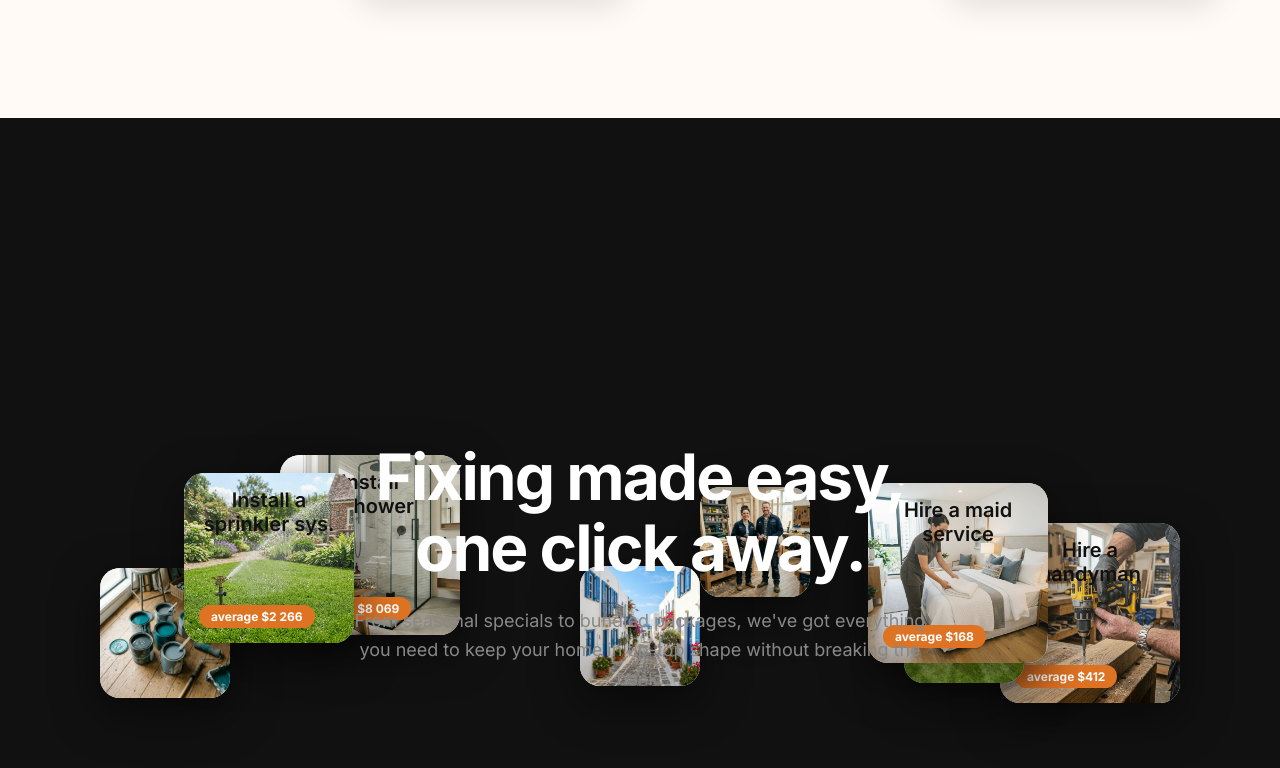
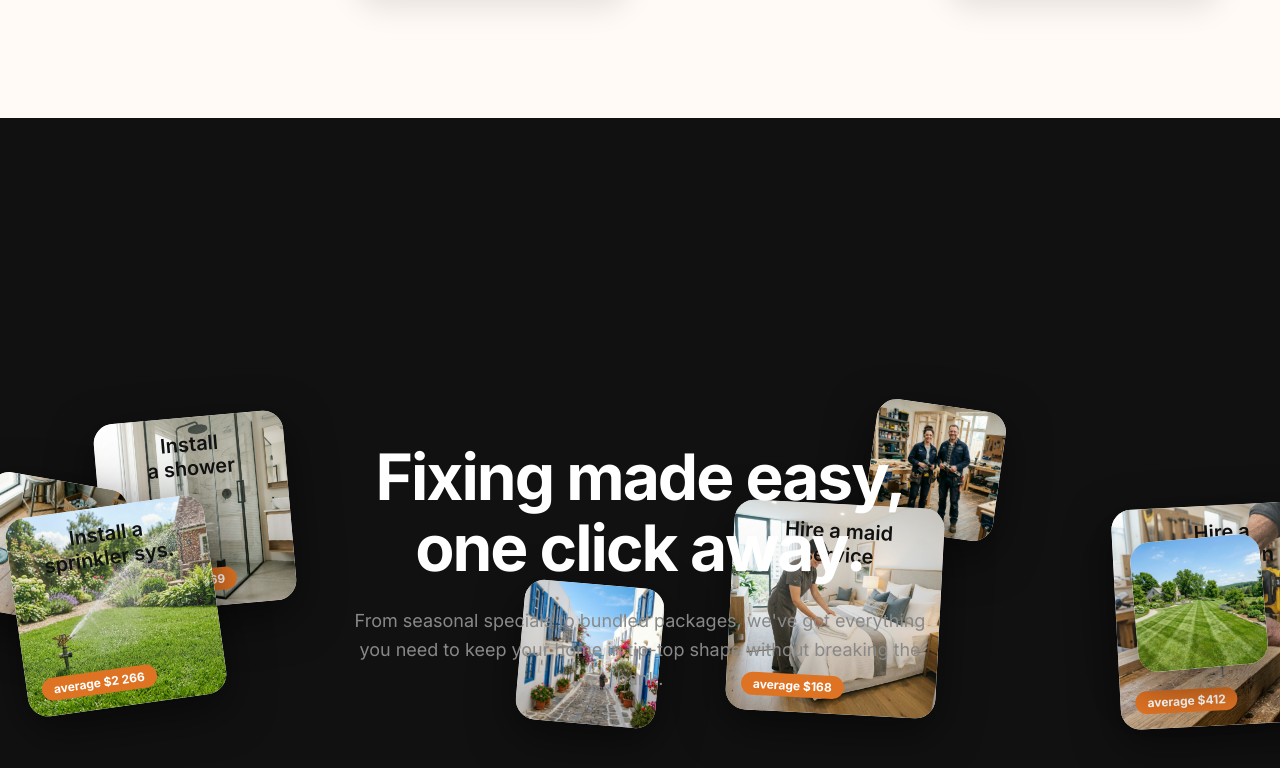
Before and after one commit to viratco/fixihelp, a React (Vite) app: page / in a window 1280 px wide. Shown: the part 2058-2826 px from the top of the page. Built offline with nearby package versions, Linux system fonts and the light colour scheme.

Commit message:
Refine Services Cloud layout with more spread and rotation

```diff
--- a/src/index.css
+++ b/src/index.css
@@ -663,14 +663,14 @@ button {
 }
 
 /* Specific Positions for organic "Cloud" matching the reference */
-.card-1 { width: 180px; height: 180px; top: 5%; left: 20%; }
-.card-2 { width: 110px; height: 110px; top: 18%; left: 55%; }
-.card-3 { width: 180px; height: 180px; top: 32%; right: 5%; }
-.card-4 { width: 130px; height: 130px; top: 50%; left: 5%; }
-.card-5 { width: 120px; height: 120px; top: 48%; right: 18%; }
-.card-6 { width: 170px; height: 170px; bottom: 20%; left: 12%; }
-.card-7 { width: 120px; height: 120px; bottom: 3%; left: 45%; }
-.card-8 { width: 180px; height: 180px; bottom: 12%; right: 16%; }
+.card-1 { width: 190px; height: 190px; top: -10%; left: 5%; transform: rotate(-5deg); }
+.card-2 { width: 130px; height: 130px; top: -15%; right: 20%; transform: rotate(8deg); }
+.card-3 { width: 220px; height: 220px; top: 25%; right: -8%; transform: rotate(-3deg); }
+.card-4 { width: 140px; height: 140px; top: 15%; left: -5%; transform: rotate(10deg); }
+.card-5 { width: 130px; height: 130px; bottom: 10%; right: -2%; transform: rotate(-5deg); }
+.card-6 { width: 200px; height: 200px; bottom: -5%; left: -2%; transform: rotate(-8deg); }
+.card-7 { width: 140px; height: 140px; bottom: -12%; left: 40%; transform: rotate(5deg); }
+.card-8 { width: 210px; height: 210px; bottom: -8%; right: 25%; transform: rotate(3deg); }
 
 /* Image-only cards might not need inner info */
 .image-only .cloud-card-info { display: none; }
```
